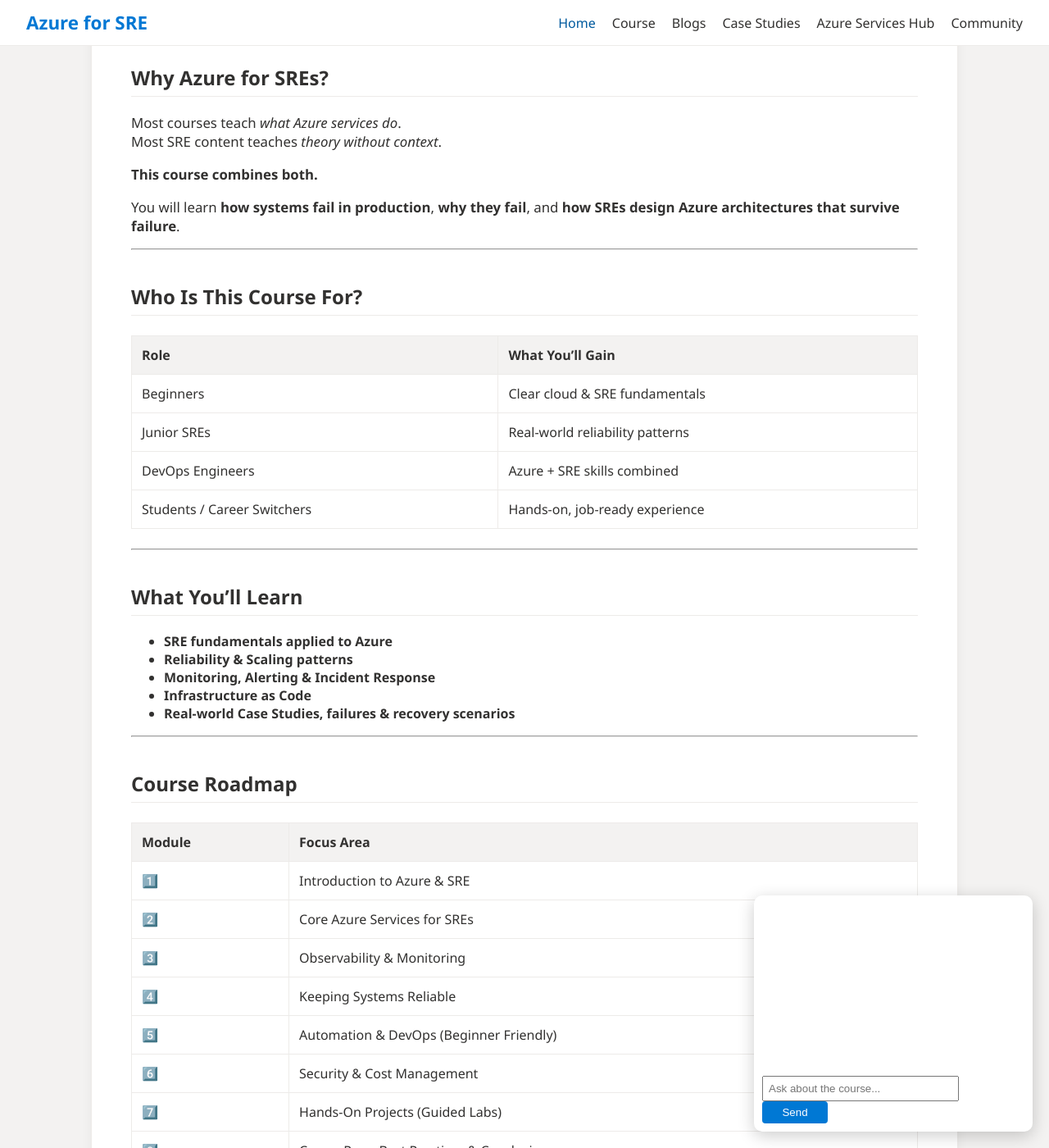
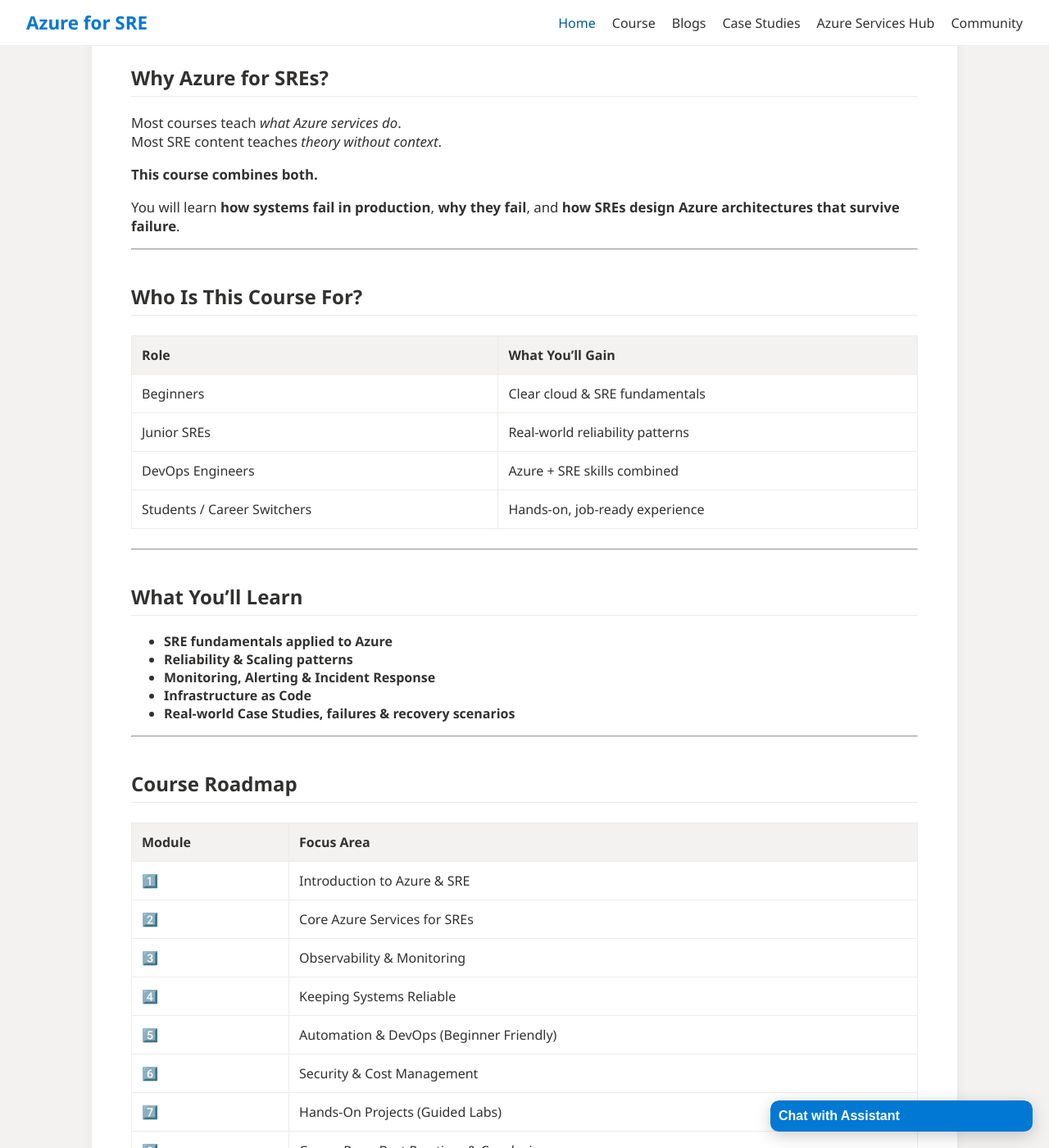
Before and after one commit to Abhiram-Mangde/Course-Azure-for-SREs, a Jekyll site: the page built from docs/index.md, in a window 1280 px wide and 1400 px high, scrolled down 330 px. Shown: the whole window at 82% size. Built offline with Jekyll 4.4.1, drawn with Linux system fonts in a browser that asks for light colours.

```diff
--- a/docs/_layouts/page.html
+++ b/docs/_layouts/page.html
@@ -9,7 +9,6 @@
     /* ============================= */
     /* GLOBAL BASE STYLES */
     /* ============================= */
-
     html, body {
       height: 100%;
       margin: 0;
@@ -27,7 +26,6 @@
     /* ============================= */
     /* BREADCRUMB */
     /* ============================= */
-
     .breadcrumb {
       max-width: 960px;
       margin: 20px auto 0 auto;
@@ -48,7 +46,6 @@
     /* ============================= */
     /* MAIN LAYOUT */
     /* ============================= */
-
     main.content {
       flex: 1;
       display: flex;
@@ -76,25 +69,13 @@
       box-shadow: 0 8px 28px rgba(0,0,0,0.08);
     }
 
-    .canvas h1 {
-      margin-top: 0;
-      font-weight: 600;
-    }
-
-    .canvas h2 {
-      margin-top: 40px;
-      border-bottom: 1px solid #edebe9;
-      padding-bottom: 6px;
-    }
-
-    .canvas p {
-      font-size: 1.05rem;
-    }
+    .canvas h1 { margin-top: 0; font-weight: 600; }
+    .canvas h2 { margin-top: 40px; border-bottom: 1px solid #edebe9; padding-bottom: 6px; }
+    .canvas p { font-size: 1.05rem; }
 
     /* ============================= */
     /* FOOTER */
     /* ============================= */
-
     footer {
       border-top: 1px solid #edebe9;
       padding: 16px 24px;
@@ -106,7 +87,6 @@
     /* ============================= */
     /* FADE-IN ANIMATION */
     /* ============================= */
-
     .fade-in {
       opacity: 0;
       transform: translateY(25px);
@@ -121,32 +101,44 @@
     /* ============================= */
     /* RESPONSIVE */
     /* ============================= */
-
     @media (max-width: 768px) {
-      .canvas {
-        padding: 28px;
-      }
-
-      .breadcrumb {
-        font-size: 0.75rem;
-      }
+      .canvas { padding: 28px; }
+      .breadcrumb { font-size: 0.75rem; }
     }
 
     /* ============================= */
     /* CHATBOT */
     /* ============================= */
-
-    .chat-container {
+    #chatContainer {
       position: fixed;
       bottom: 20px;
       right: 20px;
       width: 320px;
-      background: white;
-      border-radius: 10px;
-      padding: 10px;
-      box-shadow: 0 5px 20px rgba(0,0,0,0.2);
       font-family: Arial, sans-serif;
       z-index: 9999;
+      box-shadow: 0 5px 20px rgba(0,0,0,0.2);
+      border-radius: 10px;
+      overflow: hidden;
+      transition: all 0.3s ease;
+    }
+
+    #chatContainer #chatHeader {
+      background: #0078D4;
+      color: white;
+      padding: 10px;
+      border-radius: 10px 10px 0 0;
+      cursor: pointer;
+      font-weight: 600;
+    }
+
+    #chatContainer #chatBody {
+      display: none;
+      padding: 10px;
+      background: #f9f9f9;
+    }
+
+    #chatContainer.chat-open #chatBody {
+      display: block;
     }
 
     .chat-box {
@@ -154,28 +146,20 @@
       overflow-y: auto;
       margin-bottom: 10px;
       font-size: 14px;
-    }
-
-    .user-msg {
-      text-align: right;
-      background: #0078D4;
-      color: white;
-      padding: 6px;
-      margin: 5px;
-      border-radius: 6px;
-    }
-
-    .bot-msg {
-      text-align: left;
-      background: #f1f1f1;
-      padding: 6px;
-      margin: 5px;
-      border-radius: 6px;
+      background:#ffffff;
+      border-radius:6px;
+      padding:6px;
+      box-shadow: inset 0 0 4px rgba(0,0,0,0.05);
+      scroll-behavior: smooth;
     }
 
     .chat-container input {
       width: 70%;
       padding: 6px;
+      margin-right: 4px;
+      border: 1px solid #ccc;
+      border-radius: 4px;
+      box-sizing:border-box;
     }
 
     .chat-container button {
@@ -185,7 +169,27 @@
       color: white;
       border: none;
       border-radius: 4px;
+      cursor:pointer;
     }
+
+    .user-msg {
+      text-align: right;
+      background: #0078D4;
+      color: white;
+      padding: 6px;
+      margin: 5px;
+      border-radius: 12px 6px 12px 6px;
+    }
+
+    .bot-msg {
+      text-align: left;
+      background: #f1f1f1;
+      padding: 6px;
+      margin: 5px;
+      border-radius: 6px 12px 6px 12px;
+    }
+
+    .user-msg:hover, .bot-msg:hover { opacity: 0.9; }
   </style>
 
   {{ site.head }}
@@ -200,10 +204,8 @@
   <!-- ============================= -->
   <nav class="breadcrumb">
     <a href="{{ '/' | relative_url }}">Home</a>
-
     {% assign url_parts = page.url | split: '/' %}
     {% assign path = '' %}
-
     {% for part in url_parts %}
       {% unless part == '' or forloop.last %}
         {% assign path = path | append: '/' | append: part %}
@@ -213,10 +215,8 @@
         </a>
       {% endunless %}
     {% endfor %}
-
     {% unless page.url == '/' %}
-      /
-      <span>{{ page.title }}</span>
+      / <span>{{ page.title }}</span>
     {% endunless %}
   </nav>
 
@@ -229,28 +229,29 @@
   {% include footer.html %}
 
   <script>
+    // Fade-in animation
     document.addEventListener("DOMContentLoaded", function() {
       const observer = new IntersectionObserver(entries => {
         entries.forEach(entry => {
-          if (entry.isIntersecting) {
-            entry.target.classList.add("show");
-          }
+          if (entry.isIntersecting) entry.target.classList.add("show");
         });
       });
-
-      document.querySelectorAll(".fade-in").forEach(el => {
-        observer.observe(el);
-      });
+      document.querySelectorAll(".fade-in").forEach(el => observer.observe(el));
     });
   </script>
 
-  <div class="chat-container">
-  <div id="chatBox" class="chat-box"></div>
-  <input type="text" id="userInput" placeholder="Ask about the course..." />
-  <button onclick="sendMessage()">Send</button>
+  <!-- ============================= -->
+  <!-- CHATBOT -->
+  <!-- ============================= -->
+  <div id="chatContainer">
+    <div id="chatHeader" onclick="toggleChat()">Chat with Assistant</div>
+    <div id="chatBody">
+      <div id="chatBox" class="chat-box"></div>
+      <input type="text" id="userInput" placeholder="Ask about the course..." />
+      <button onclick="sendMessage()">Send</button>
+    </div>
   </div>
 
   <script src="{{ '/chatbot.js' | relative_url }}"></script>
-
 </body>
 </html>
--- a/docs/chatbot.js
+++ b/docs/chatbot.js
@@ -1,3 +1,10 @@
+// =========================
+// BASE URL for your GitHub Pages repo
+// =========================
+
+const repoBase = "/Course-Azure-for-SREs"; // <-- your repo base path
+
+
 // =========================
 // KNOWLEDGE BASE LOADING
 // =========================
@@ -138,7 +145,7 @@ function appendMessage(text, className) {
     messageDiv.innerHTML = `
       ${parts[0]}
       <br><br>
-      <a href="${parts[1].trim()}" target="_blank">Read full page →</a>
+      <a href="${repoBase}${parts[1].trim()}" target="_blank" rel="noopener noreferrer">Read full page →</a>
     `;
   } else {
     messageDiv.innerText = text;
--- a/scripts/generate-knowledge.js
+++ b/scripts/generate-knowledge.js
@@ -3,6 +3,8 @@ const path = require("path");
 
 const docsPath = path.join(__dirname, "../docs");
 const outputFile = path.join(docsPath, "knowledge.json");
+
+const repoBase = "/Course-Azure-for-SREs"; // <-- your GitHub Pages repo base path
 
 let knowledge = [];
 
@@ -54,7 +56,7 @@ function scanDirectory(dir) {
       knowledge.push({
         title: data.title,
         content: data.content,
-        url: "/" + relativePath.replace(".md", ".html")
+        url: repoBase + "/" + relativePath.replace(/\.md$/, "/").toLowerCase()
       });
     }
   });
```
Also changed, not shown: other parts of docs/_layouts/page.html (+0 -4 lines), docs/azureservices/Azure Entra Id/Microsoft EntraId HandsOn Activities/StoreAccessSecretsInKeyVault.md (+1 -1 lines), docs/knowledge.json.
